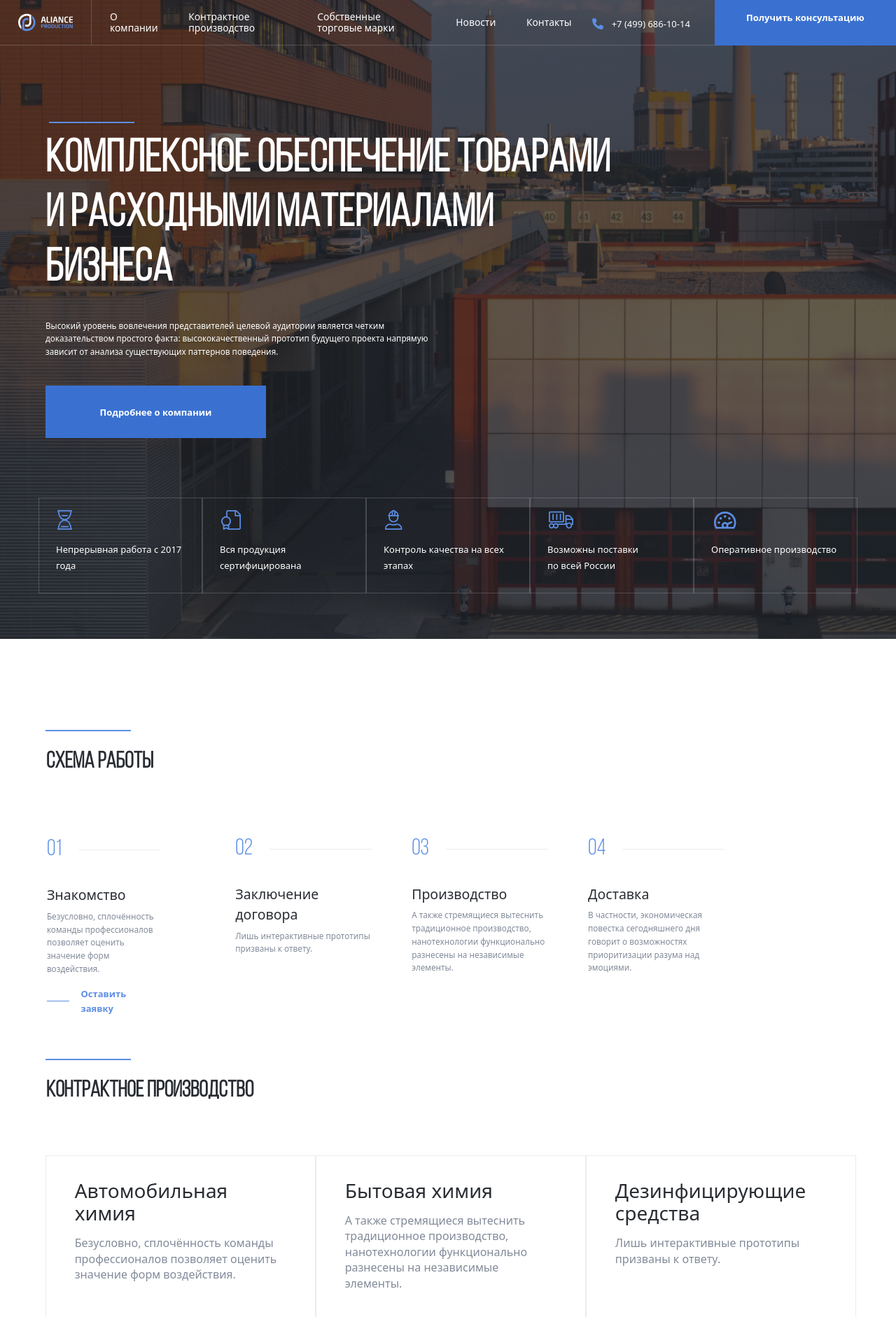
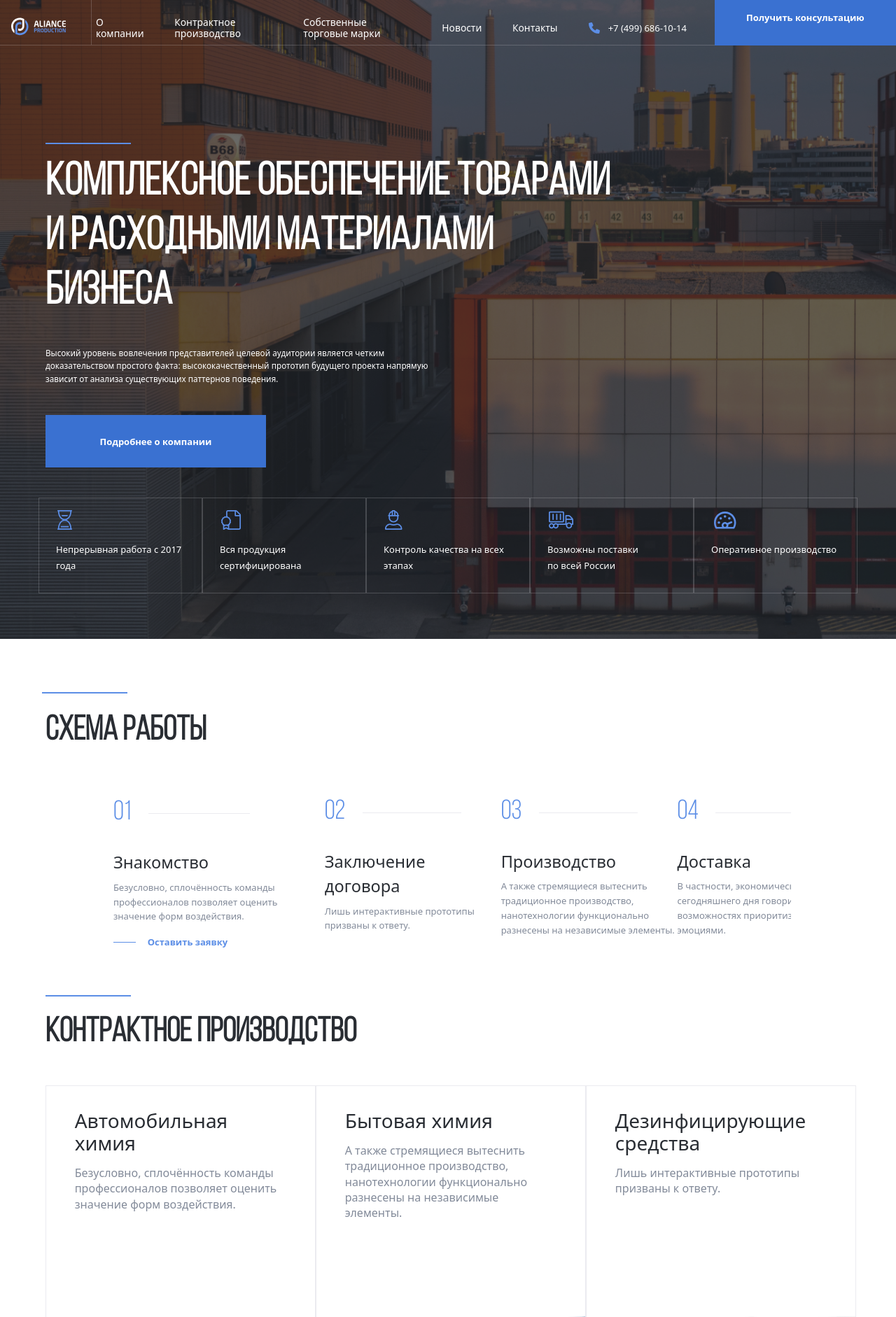
Before and after one commit to 0hz0-code/Aliance-project, a PHP site: page / in a window 1280 px wide; the page is wider, and only the part inside the window is pictured. Shown: the top 1882 px of that part at 70% size. Run offline with PHP 8.4, Linux system fonts and the light colour scheme; some web fonts are replaced.

Commit message:
Add files via upload

```diff
--- a/css/style.css
+++ b/css/style.css
@@ -21,6 +21,10 @@ body {
     max-width: 90rem;
     margin: auto;
     position: relative;
+}
+
+.section .container {
+    transform: translate(-55px, -115px);
 }
 
 .navbar {
@@ -118,6 +122,7 @@ body {
     font-size: 1.0625rem;
     color: inherit;
     position: relative;
+    transform: translate(-20px, 8px);
 }
 
 .header-nav-link:after {
@@ -144,7 +149,7 @@ body {
     align-items: center;
     gap: .625rem;
     margin-right: 4.6rem;
-    transform: translate(25px, 2px);
+    transform: translate(20px, 8px);
 }
 
 .header-phone-link {
@@ -204,11 +209,11 @@ body {
 }
 
 .section .seporator {
-    transform: translate(200px, -72px);
+    transform: translate(100px, -37px);
 }
 
 .header .seporator {
-    transform: translate(150px, -0px);
+    transform: translate(145px, 30px);
 }
 
 .header-content {
@@ -237,7 +242,7 @@ body {
     font-size: 1.0625rem;
     line-height: 160%;
     margin-bottom: 3.125rem;
-    transform: translate(145px, -1.5px);
+    transform: translate(145px, 38px);
 }
 
 .header-features {
@@ -283,6 +288,7 @@ body {
     transform: translate(145px, -2px);
     height: 75px;
     width: 315px;
+    transform: translate(145px, 40px);
 }
 
 .header-features-text {
@@ -294,10 +300,30 @@ body {
     transform: translate(-2px, -5px);
 }
 
+.section.trademark .section-title {
+    transform: translate(105px, -85px);
+}
+
+.section.trademark .seporator {
+    transform: translate(105px, -110px);
+}
+
+.section.production .section-title {
+    transform: translate(105px, -70px);
+}
+
+.section.production .seporator {
+    transform: translate(105px, -95px);
+}
+
 .section {
-    margin-top: 9.375rem;
+    margin-top: 11.375rem;
     margin-bottom: 9.375rem;
-    transform: translate(-190px, 80px);
+    transform: translate(-40px, 80px);
+}
+
+.section.clients .container {
+    transform: translate(55px, -500px);
 }
 
 .section-title {
@@ -305,8 +331,9 @@ body {
     font-size: 3.75rem;
     line-height: 120%;
     color: rgb(41, 45, 51);
-    transform: translate(201px, -45px);
+    transform: translate(105px, -10px);
 }
+
 
 .steps {
     display: flex;
@@ -355,6 +382,8 @@ body {
     color: rgb(130, 138, 153);
     margin-top: .625rem;
     margin-bottom: 1.25rem;
+    width: 275px;
+
 }
 
 .button-link {
@@ -400,7 +429,7 @@ body {
 .cards {
     display: flex;
     flex-wrap: wrap;
-    transform: translateX(200px);
+    transform: translate(105px, -65px);
 }
 
 .card {
@@ -616,10 +654,9 @@ body {
 
     .logo-svg {
 
-        width: 7rem;
+        width: 10rem;
 
-        height: 2rem;
-
+        transform: translate(-10px, 6px);
     }
 
 
@@ -634,6 +671,7 @@ body {
 
         font-size: 5rem;
 
+        transform: translate(145px, 25px);
     }
 
 
@@ -653,36 +691,28 @@ body {
     }
 
 
-    .section-title {
 
-        font-size: 2.5rem;
 
-    }
+
 
 
     .steps-num {
-
-        font-size: 2.5rem;
-
+        /* font-size: 2.5rem; */
     }
 
 
     .steps-title {
-
-        font-size: 1.5rem;
-
+        /* font-size: 1.5rem; */
     }
 
 
     .steps-text {
-
-        font-size: 0.9rem;
-
+        /* font-size: 0.9rem; */
     }
 
     .steps-item {
-        max-width: 52.5rem;
-        transform: translate(27px, 1px);
+        /* max-width: 52.5rem; */
+        transform: translate(0px, 1px);
     }
 
 }
```
Also changed, not shown: other parts of css/style.css (+19 -10 lines).
